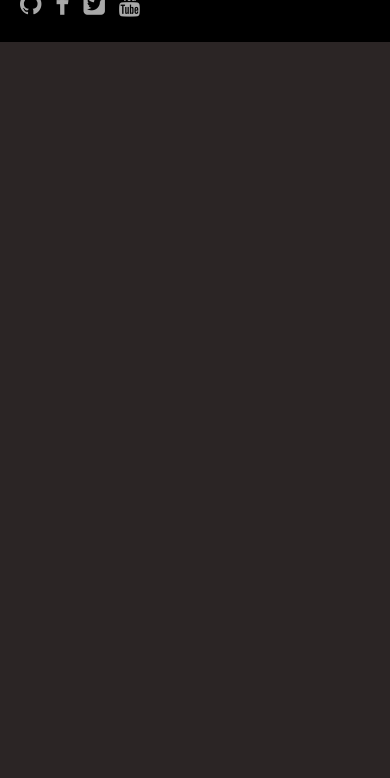
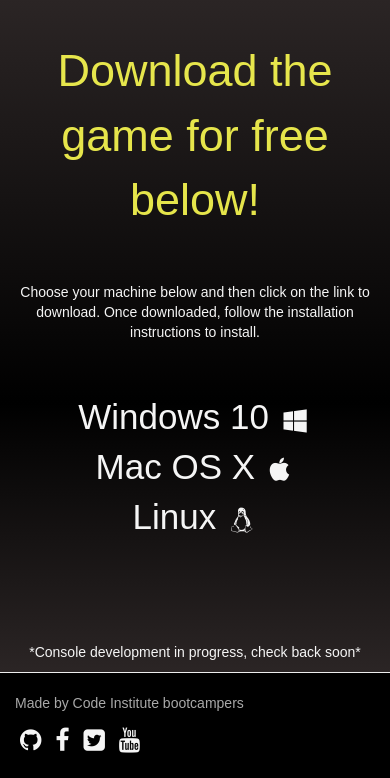
Before and after one commit to brookk16/Nordlander, a Django app: page / in a window 390 px wide; the page is wider, and only the part inside the window is pictured. Shown: the part 3885-4663 px from the top of that part. Before the commit the page ends 3927 px from the top of that part, so only its background shows below. Run offline with Django 3.2, Linux system fonts and the light colour scheme; some libraries are stand-ins or nearby versions; some web fonts are replaced.

Commit message:
Added styling and layout for home features and downloads sections
features and download sections now have basic styling, need to make responsive and tidy up

```diff
--- a/home/templates/home.html
+++ b/home/templates/home.html
@@ -10,13 +10,13 @@
     </div>
 </div>
 
-<div class="game-overview col-xs-12">
-    <div class="col-xs-5">
-        <h2 class="home-info-titles">Nordlander is an open world action rpg where you shape the world's future!</h2>
-        <p class="overview-text">The base game includes the base world of "Grim", a dark fantasy world based off brutal norse mythology, where players can:</p>
-        <p class="overview-text-bottom col-xs-12">But this is just the beginning!<br> You can shape the world and your playstyle by purchasing additional "features" that can drastically change how you can play!</p>
+<div class="game-overview col-lg-12">
+    <div class="row">
+        <div class="col-lg-5">
+            <p class="home-info-titles">Nordlander is a free-to-play open world action rpg where you shape the games content!</p>
+            <p class="overview-text">The base game includes the world of "Grim", a dark fantasy world inspired by the brutal tales of norse mythology, where players can:</p>
         </div>
-    <div id="carousel-example-home" class="carousel slide col-xs-6 col-xs-offset-1" data-ride="carousel">
+        <div id="carousel-example-home" class="carousel slide col-xs-6 col-lg-offset-1" data-ride="carousel">
             <!-- Indicators -->
             <ol class="carousel-indicators">
                 <li data-target="#carousel-example-home" data-slide-to="0" class="active"></li>
@@ -29,7 +29,7 @@
                 <div class="item active">
                     <img src="static/img/weapons-image.jpg" alt="Character creation screen">
                     <div class="carousel-caption">
-                    Fight using an array of weapons, from swords and bows to guns and spells
+                        Fight using swords, bows, spells and more
                     </div>
                 </div>
                 <div class="item">
@@ -57,25 +57,68 @@
             </a>
         </div>
     </div>
-
-<div class="game-features">
-    <h2 class="home-info-titles">There are 3 main types of features you can add to your game</h2>
-    <ul>
-        <li>New worlds</li>
-        <li>New character abilities/weapons/items</li>
-        <li>New global quests</li>
-    </ul>
 </div>
 
-<div class="game-download">
-    <h2 class="home-info-titles">Download the Nordlander base game below!</h2>
-    <p>Click on the correct download icon for your machine, click on the downloaded file and following installation instructions to install.</p>
-    <span>Windows 10</span>
-    <span>Mac OS X</span>
-    <span>Linux</span>
+<div class="game-features col-lg-12">
+    <div class="row">
 
-    <p>Console development in progress, check back soon!</p>
+        <p class="game-features-title col-lg-12">But this is just the beginning!</p>
+
+        <p class="game-features-text col-lg-12">You can shape the world and your playstyle by purchasing additional "features" that can drastically change how you can play <br> There are 3 main types of features you can add to your game</p>
+
+
+        <div class="row">
+            <div class="col-md-3 col-lg-3 col-lg-offset-1">
+                <div class="thumbnail">
+                    <img src="static/img/worlds-feature.png" alt="Travel to new worlds">
+                    <div class="caption">
+                        <h3>Travel to new worlds</h3>
+                        <hr>
+                        <p><a href="#" class="btn btn-primary" role="button">See more</a></p>
+                    </div>
+                </div>
+            </div>
+            <div class="col-lg-3">
+                <div class="thumbnail">
+                    <img src="static/img/weapons-feature.jpg" alt="Gain new weapons and abilites">
+                    <div class="caption">
+                        <h3>Gain new weapons and abilites</h3>
+                        <hr>
+                        <p><a href="#" class="btn btn-primary" role="button">See more</a></p>
+                    </div>
+                </div>
+            </div>
+            <div class="col-lg-3">
+                <div class="thumbnail">
+                    <img src="static/img/quests-feature.jpg" alt="Complete new quests">
+                    <div class="caption">
+                        <h3>Complete new quests</h3>
+                        <hr>
+                        <p><a href="#" class="btn btn-primary" role="button">See more</a></p>
+                    </div>
+                </div>
+            </div>
+        </div>
+
+    </div>
+</div>
+
+<div class="game-download col-lg-12">
+    <div class="row">
+        <p class="home-info-titles">Download the game for free below!</p>
+        <p>Choose your machine below and then click on the link to download. Once downloaded, follow the installation instructions to install.</p>
+        <div class="row download-links">
+
+            <a href="/" class="download-link"><span class="col-lg-3 col-lg-offset-1">Windows 10 <i class="fa fa-windows"></i></span></a>
+
+            <a href="/" class="download-link"><span class="col-lg-3 col-lg-offset-1">Mac OS X <i class="fa fa-apple"></i></span></a>
+
+            <a href="/" class="download-link"><span class="col-lg-3 col-lg-offset-1">Linux <i class="fa fa-linux"></i></span></a>
 
         </div>
 
+        <p class="col-lg-12">*Console development in progress, check back soon*</p>
+    </div>
+</div>
+
 {% endblock %}
--- a/nordlander/settings.py
+++ b/nordlander/settings.py
@@ -131,6 +131,7 @@ USE_TZ = True
 # https://docs.djangoproject.com/en/1.11/howto/static-files/
 
 STATIC_URL = '/static/'
+#STATIC_URL = "https://%s/%s/" % (AWS_S3_CUSTOM_DOMAIN, STATICFILES_LOCATION)
 
 STATICFILES_DIRS = (
     os.path.join(BASE_DIR, 'static'),
@@ -141,6 +142,7 @@ MESSAGE_STORAGE = 'django.contrib.messages.storage.session.SessionStorage'
 MEDIA_ROOT = os.path.join(BASE_DIR, 'media')
 
 MEDIA_URL = '/media/'
+#MEDIA_URL = "https://%s/%s/" % (AWS_S3_CUSTOM_DOMAIN, MEDIAFILES_LOCATION)
 
 STRIPE_PUBLISHABLE = os.getenv('STRIPE_PUBLISHABLE')
 
--- a/static/css/main.css
+++ b/static/css/main.css
@@ -28,6 +28,14 @@ h2 {
     margin: 0px;
 }
 
+a {
+    color: #f5f5f5;
+}
+
+a:hover {
+    color: #691212;
+}
+
 /* Base */
 
 #main-nav {
@@ -37,17 +45,27 @@ h2 {
 
 }
 
-.navbar-default .navbar-brand {
-    color: #f5f5f5;
-}
-
 .navbar-brand {
     font-family: 'NorseBold', sans-serif;
     font-size: 30px;
     text-shadow: 3px 4px #691212;
     line-height: 25px;
+    color: #f5f5f5;
+}
+
+.navbar-brand:hover {
+    text-shadow: 3px 4px #f5f5f5;
+    color: #691212;
+    background-color: transparent;
 
 }
+
+.nav>li>a:hover {
+    color: #691212;
+    background-color: yellow;
+
+}
+
 
 /* Home */
 
@@ -77,13 +95,14 @@ h2 {
 }
 
 .home-info-titles {
+    color: #ffff52e3;
     padding: 40px 10px;
+    font-size: 45px;
 
 }
 
 .game-overview {
-    min-height: 860px;
-    background-color: #2b2525;
+    background-image: -webkit-linear-gradient(#2b2525, #000000 60%, #2b2525);
     text-align: center;
     margin: 0px;
     display: inline-block;
@@ -97,13 +116,14 @@ h2 {
 }
 
 .carousel {
-    height: 400px;
+    height: 500px;
+    margin: 50px 0px;
 }
 
 .carousel-caption {
     font-size: 2.5em;
-    color: #e2e21d;
-    text-shadow: 1px 1px black;
+    color: #f5f5f5;
+    text-shadow: 2px 2px black;
 }
 
 .left,
@@ -112,7 +132,7 @@ h2 {
 }
 
 .carousel-control.right {
-    right: 38px;
+    right: 29px;
 }
 
 .carousel-control.left {
@@ -123,28 +143,65 @@ h2 {
     font-size: 25px;
 }
 
-.overview-text-bottom {
-    font-size: 25px;
-    margin: 132px 0px 27px 0px;
-}
 
 
 .game-features {
+    background-image: url('../img/features-home-background.jpg');
     min-height: 500px;
-    background-color: blue;
     text-align: center;
     margin: 0px;
-    display: inline-block;
-    width: 100%;
+
+}
+
+.game-features-title {
+    color: #ffff52e3;
+    padding: 40px 10px;
+    font-size: 45px;
+}
+
+.game-features-text {
+    color: #f5f5f5;
+    font-size: 25px
+}
+
+.panel-default {
+    margin: 11px 25px 0px 0px;
+}
+
+.thumbnail {
+    max-height: 397px;
+}
+
+.thumbnail>img {
+    max-height: 238px;
+    min-height: 238px;
+}
+
+.thumbnail>h3 {
+    padding: 7px 0px;
 }
 
 .game-download {
+    background-image: -webkit-linear-gradient(#2b2525, #000000 60%, #2b2525);
     min-height: 500px;
     background-color: yellow;
     text-align: center;
     margin: 0px;
-    display: inline-block;
+    color: #f5f5f5;
     width: 100%;
+}
+
+.download-links {
+    height: 200px;
+    margin: 50px;
+
+
+}
+
+.download-link {
+    text-decoration: none;
+    font-size: 35px;
+
 }
 
 /* footer */
--- a/templates/base.html
+++ b/templates/base.html
@@ -17,7 +17,7 @@
 
 <body>
 
-    <nav id="main-nav" class="navbar navbar-masthead navbar-default navbar-fixed-top">
+    <nav id="main-nav" class="navbar navbar-masthead navbar-fixed-top">
         <div class="container">
             <div class="navbar-header">
                 <button type="button" class="navbar-toggle collapsed" data-toggle="collapse" data-target="#navbar" aria-expanded="false" aria-controls="navbar">
@@ -70,10 +70,10 @@
             <div class="row">
                 <p class="col-sm-3 col-sm-offset-1">Made by Code Institute bootcampers</p>
                 <span class="col-sm-4 col-sm-offset-4">
-                    <i class="fa fa-github"></i>
-                    <i class="fa fa-facebook-f"></i>
-                    <i class="fa fa-twitter-square"></i>
-                    <i class="fa fa-youtube"></i>
+                    <a href="/"><i class="fa fa-github"></i></a>
+                    <a href="/"><i class="fa fa-facebook-f"></i></a>
+                    <a href="/"><i class="fa fa-twitter-square"></i></a>
+                    <a href="/"><i class="fa fa-youtube"></i></a>
                 </span>
             </div>
         </div>
```
Also changed, not shown: db.sqlite3. Lines whose indentation alone changed are shown as unchanged.
